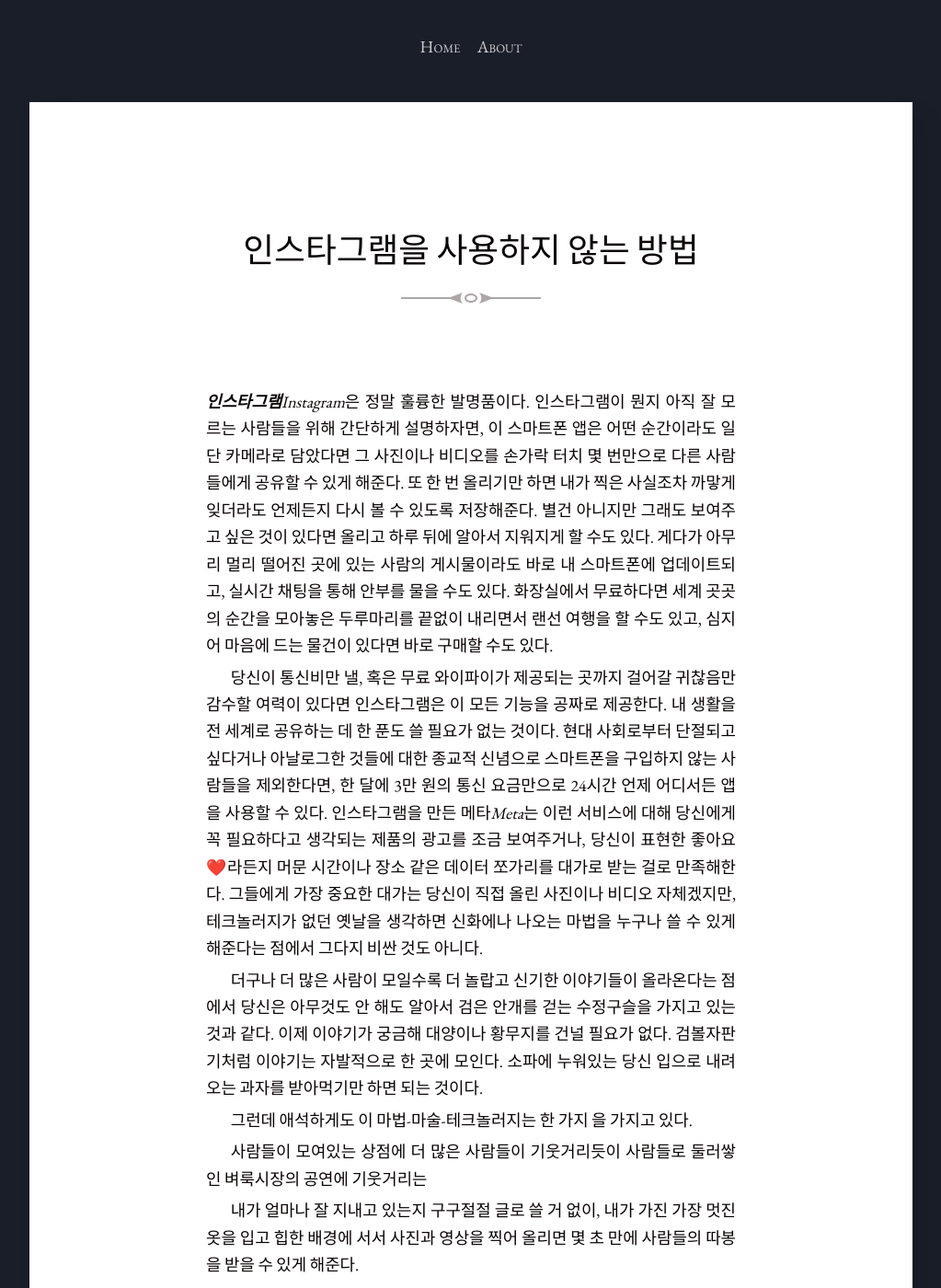
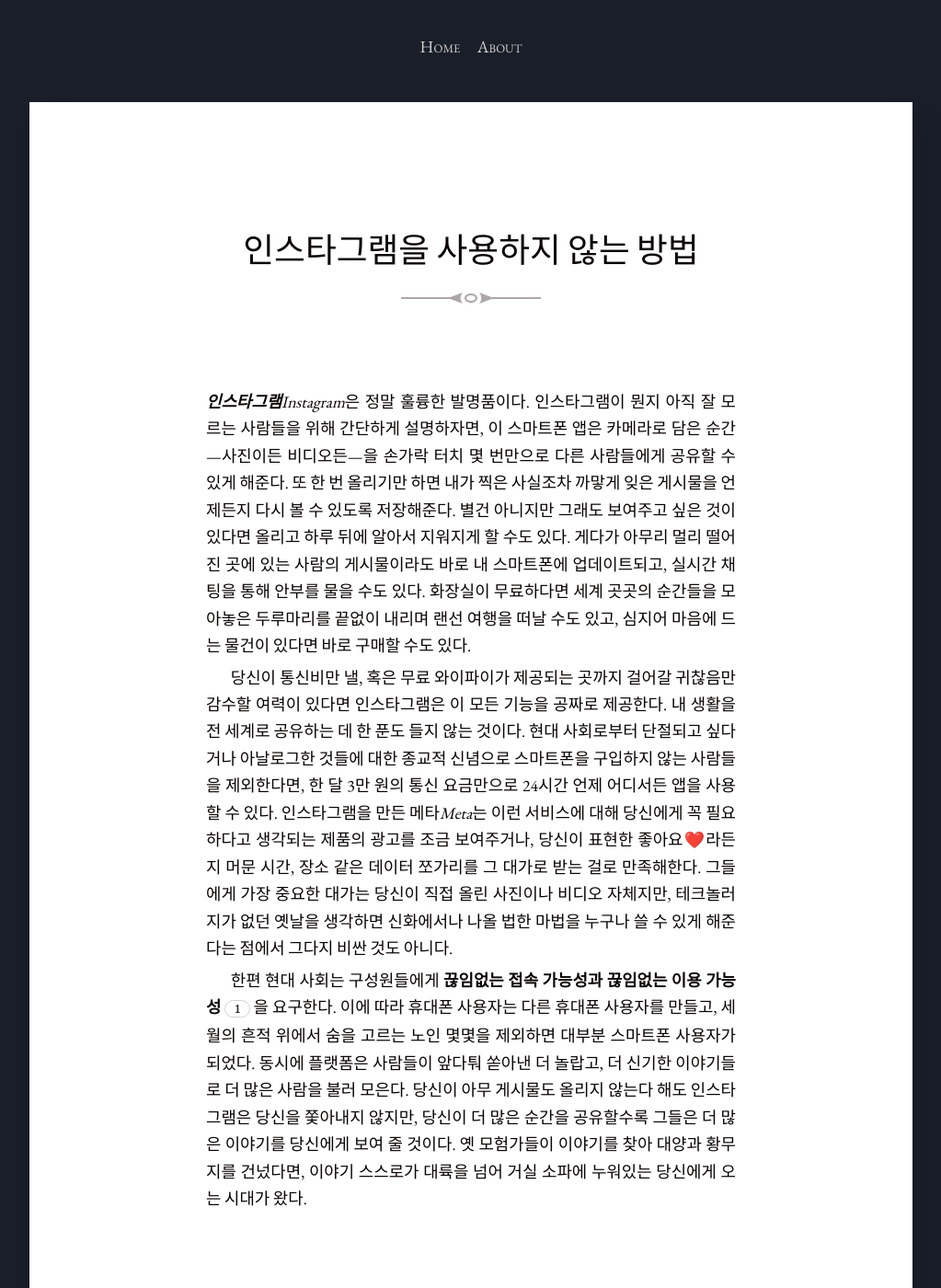
Before and after one commit to grsdij/grsdij, a Jekyll site: the page built from _posts/2022-05-17-인스타그램을 사용하지 않는 방법.md, in a window 1280 px wide and 1400 px high. Shown: the whole window at 92% size, without its empty margins (128-1151 px from the left). Built offline with Jekyll 4.4.1, drawn with Linux system fonts in a browser that asks for light colours; some of the changed text lies outside the part shown.

Commit message:
Update 2022-05-17-인스타그램을 사용하지 않는 방법.md

```diff
--- a/_posts/2022-05-17-인스타그램을 사용하지 않는 방법.md
+++ b/_posts/2022-05-17-인스타그램을 사용하지 않는 방법.md
@@ -5,11 +5,24 @@ categories: essay
 layout: post
 ---
 
-***인스타그램****Instagram*은 정말 훌륭한 발명품이다. 인스타그램이 뭔지 아직 잘 모르는 사람들을 위해 간단하게 설명하자면, 이 스마트폰 앱은 어떤 순간이라도 일단 카메라로 담았다면 그 사진이나 비디오를 손가락 터치 몇 번만으로 다른 사람들에게 공유할 수 있게 해준다. 또 한 번 올리기만 하면 내가 찍은 사실조차 까맣게 잊더라도 언제든지 다시 볼 수 있도록 저장해준다. 별건 아니지만 그래도 보여주고 싶은 것이 있다면 올리고 하루 뒤에 알아서 지워지게 할 수도 있다. 게다가 아무리 멀리 떨어진 곳에 있는 사람의 게시물이라도 바로 내 스마트폰에 업데이트되고, 실시간 채팅을 통해 안부를 물을 수도 있다. 화장실에서 무료하다면 세계 곳곳의 순간을 모아놓은 두루마리를 끝없이 내리면서 랜선 여행을 할 수도 있고, 심지어 마음에 드는 물건이 있다면 바로 구매할 수도 있다.
+***인스타그램****Instagram*은 정말 훌륭한 발명품이다. 인스타그램이 뭔지 아직 잘 모르는 사람들을 위해 간단하게 설명하자면, 이 스마트폰 앱은 카메라로 담은 순간---사진이든 비디오든---을 손가락 터치 몇 번만으로 다른 사람들에게 공유할 수 있게 해준다. 또 한 번 올리기만 하면 내가 찍은 사실조차 까맣게 잊은 게시물을 언제든지 다시 볼 수 있도록 저장해준다. 별건 아니지만 그래도 보여주고 싶은 것이 있다면 올리고 하루 뒤에 알아서 지워지게 할 수도 있다. 게다가 아무리 멀리 떨어진 곳에 있는 사람의 게시물이라도 바로 내 스마트폰에 업데이트되고, 실시간 채팅을 통해 안부를 물을 수도 있다. 화장실이 무료하다면 세계 곳곳의 순간들을 모아놓은 두루마리를 끝없이 내리며 랜선 여행을 떠날 수도 있고, 심지어 마음에 드는 물건이 있다면 바로 구매할 수도 있다.
 
-당신이 통신비만 낼, 혹은 무료 와이파이가 제공되는 곳까지 걸어갈 귀찮음만 감수할 여력이 있다면 인스타그램은 이 모든 기능을 공짜로 제공한다. 내 생활을 전 세계로 공유하는 데 한 푼도 쓸 필요가 없는 것이다. 현대 사회로부터 단절되고 싶다거나 아날로그한 것들에 대한 종교적 신념으로 스마트폰을 구입하지 않는 사람들을 제외한다면, 한 달에 3만 원의 통신 요금만으로 24시간 언제 어디서든 앱을 사용할 수 있다. 인스타그램을 만든 메타*Meta*는 이런 서비스에 대해 당신에게 꼭 필요하다고 생각되는 제품의 광고를 조금 보여주거나, 당신이 표현한 좋아요❤️라든지 머문 시간이나 장소 같은 데이터 쪼가리를 대가로 받는 걸로 만족해한다. 그들에게 가장 중요한 대가는 당신이 직접 올린 사진이나 비디오 자체겠지만, 테크놀러지가 없던 옛날을 생각하면 신화에나 나오는 마법을 누구나 쓸 수 있게 해준다는 점에서 그다지 비싼 것도 아니다.
+당신이 통신비만 낼, 혹은 무료 와이파이가 제공되는 곳까지 걸어갈 귀찮음만 감수할 여력이 있다면 인스타그램은 이 모든 기능을 공짜로 제공한다. 내 생활을 전 세계로 공유하는 데 한 푼도 들지 않는 것이다. 현대 사회로부터 단절되고 싶다거나 아날로그한 것들에 대한 종교적 신념으로 스마트폰을 구입하지 않는 사람들을 제외한다면, 한 달 3만 원의 통신 요금만으로 24시간 언제 어디서든 앱을 사용할 수 있다. 인스타그램을 만든 메타*Meta*는 이런 서비스에 대해 당신에게 꼭 필요하다고 생각되는 제품의 광고를 조금 보여주거나, 당신이 표현한 좋아요❤️라든지 머문 시간, 장소 같은 데이터 쪼가리를 그 대가로 받는 걸로 만족해한다. 그들에게 가장 중요한 대가는 당신이 직접 올린 사진이나 비디오 자체지만, 테크놀러지가 없던 옛날을 생각하면 신화에서나 나올 법한 마법을 누구나 쓸 수 있게 해준다는 점에서 그다지 비싼 것도 아니다.
 
-더구나 더 많은 사람이 모일수록 더 놀랍고 신기한 이야기들이 올라온다는 점에서 당신은 아무것도 안 해도 알아서 검은 안개를 걷는 수정구슬을 가지고 있는 것과 같다. 이제 이야기가 궁금해 대양이나 황무지를 건널 필요가 없다. 검볼자판기처럼 이야기는 자발적으로 한 곳에 모인다. 소파에 누워있는 당신 입으로 내려오는 과자를 받아먹기만 하면 되는 것이다.
+한편 현대 사회는 구성원들에게 **끊임없는 접속 가능성과 끊임없는 이용 가능성**[^1]을 요구한다. 이에 따라 휴대폰 사용자는 다른 휴대폰 사용자를 만들고, 세월의 흔적 위에서 숨을 고르는 노인 몇몇을 제외하면 대부분 스마트폰 사용자가 되었다. 동시에 플랫폼은 사람들이 앞다퉈 쏟아낸 더 놀랍고, 더 신기한 이야기들로 더 많은 사람을 불러 모은다. 당신이 아무 게시물도 올리지 않는다 해도 인스타그램은 당신을 쫓아내지 않지만, 당신이 더 많은 순간을 공유할수록 그들은 더 많은 이야기를 당신에게 보여 줄 것이다. 옛 모험가들이 이야기를 찾아 대양과 황무지를 건넜다면, 이야기 스스로가 대륙을 넘어 거실 소파에 누워있는 당신에게 오는 시대가 왔다.
+
+
+
+<hr>
+
+
+당신은 스스로 커지는 마녀의 수정구슬을 소유하게 된 것이다.
+
+당신이 큰 젖가슴을 출렁이는 여인에게 날린 좋아요 라든지, 오늘 먹은 떡볶이와 오뎅이 태그된 집 앞 분식집 위치라든지, 하루 동안 인스타그램에 접속한 횟수나 시간대와 같은 데이터 쪼가리
+
+더구나 옛 모험가들이 이야기를 찾아 대양과 황무지를 건넜다면, 오늘날 인스타그램은 이야기가 스스로 대륙을 넘어 소파에 누워있는 당신에게 오도록 한다.
+
+더구나 더 많은 사람이 모일수록 더 놀랍고 신기한 이야기들이 올라온다는 점에서 당신은 아무것도 안 해도 알아서 검은 안개를 걷어 세계를 보여주는 수정구슬을 가지고 있는 것과 같다. 옛 모험가들은 이야기가 궁금해 대양과 황무지를 건넜지만, 오늘날 인스타그램은 이야기가 스스로 대륙을 넘게 해 소파에 누워있는 당신 입으로 끊임없이 집어넣어 준다.
 
 그런데 애석하게도 이 마법-마술-테크놀러지는 한 가지 을 가지고 있다.
 
@@ -32,3 +46,5 @@ layout: post
 나의 앨범을 광장 한가운데에 붙여놓은 것과 같은 것
 
 > 움베르트 에코, 『세상의 바보들에게 웃으면서 화내는 방법』, 이세욱 옮김, 열린책들(1999) 의 오마주
+
+[^1]: 지그문트 바우만, 『고독을 잃어버린 시간』, 조은평, 강지은 옮김, 동녘(2013)
```
Also changed, not shown: other parts of _posts/2022-05-17-인스타그램을 사용하지 않는 방법.md (+1 -0 lines).
